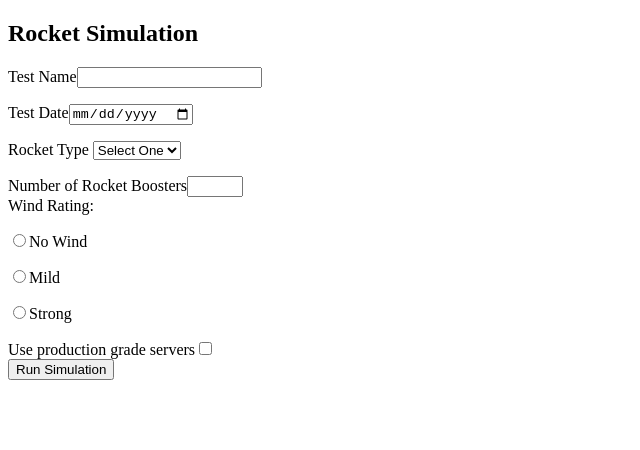
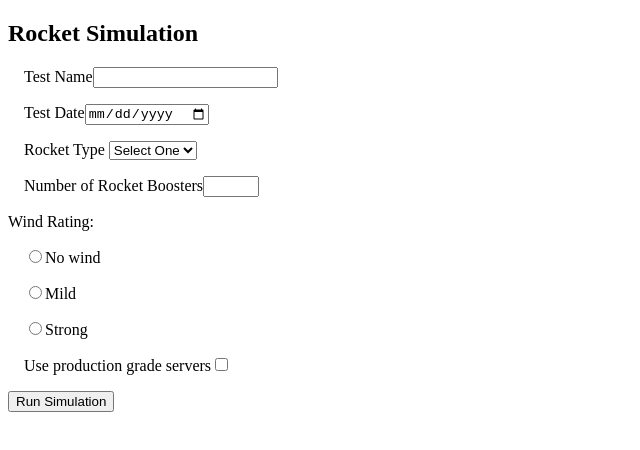
Before and after one commit to MelanyWil/forms_exercise, a plain HTML site: page index.html in a window 1280 px wide. Shown: the whole page, without its empty margins (0-640 px from the left). Drawn offline with Linux system fonts and the light colour scheme.

Commit message:
back to original

```diff
--- a/index.html
+++ b/index.html
@@ -22,9 +22,9 @@
         </label>
         <label>Number of Rocket Boosters<input type="number" name="boosterCount" min="1" max="10"></label>
         Wind Rating:
-        <label><input type="radio" name="windRating" value="0">No Wind</label>
-        <label><input type="radio" name="windRating" value="10">Mild</label>
-        <label><input type="radio" name="windRating" value="20">Strong</label>
+        <label><input type="radio" name="windRating" value="0">No wind</label>
+        <label><input type="radio" name="windRating" value="0">Mild</label>
+        <label><input type="radio" name="windRating" value="0">Strong</label>
         <label>Use production grade servers<input type="checkbox" name="productionServers"></label>
         <button>Run Simulation</button>
     </form>
--- a/style.css
+++ b/style.css
@@ -1,4 +1,4 @@
 label {
     display: block;
-    margin-top: 1em;
+    margin: 1em;
 }
```
